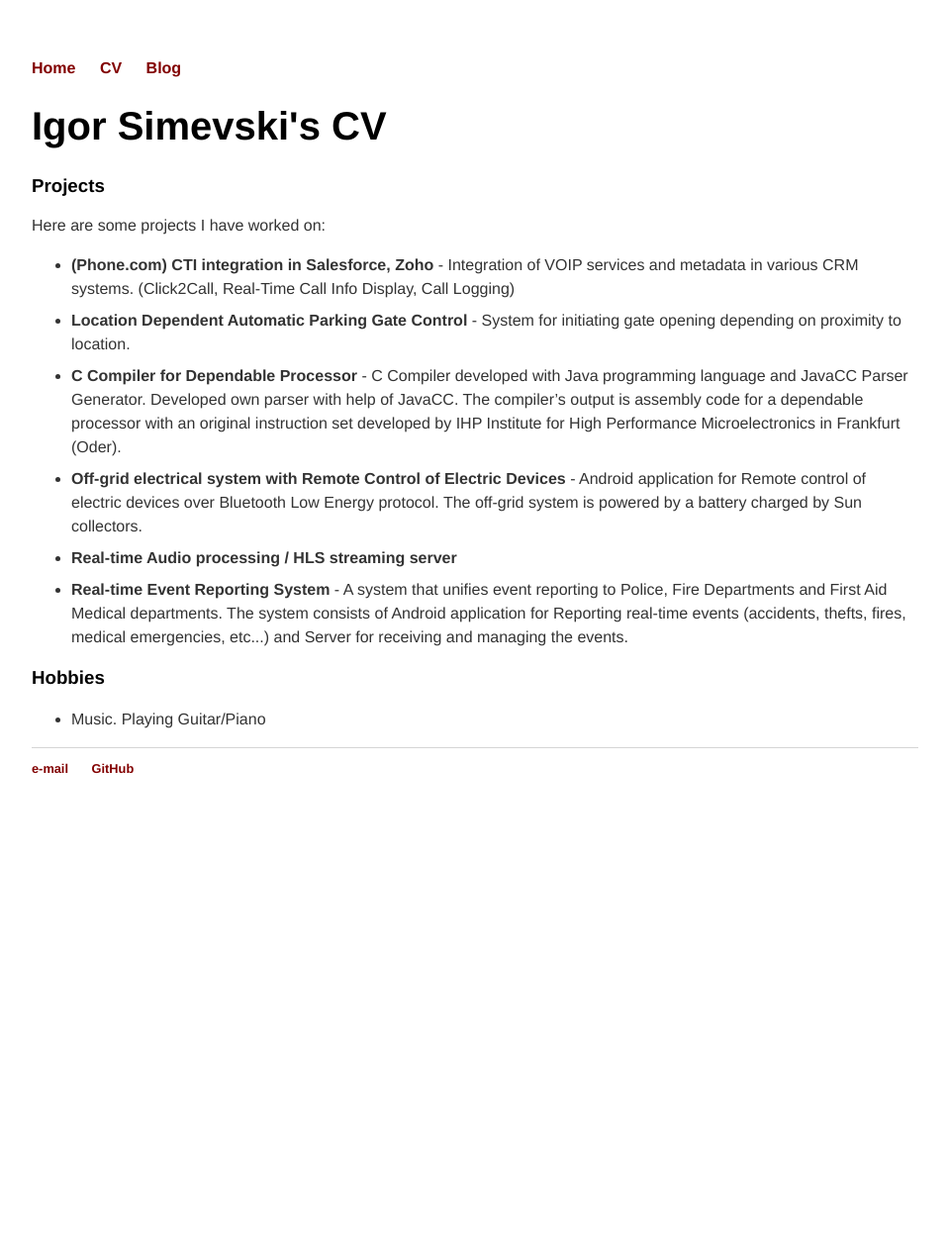
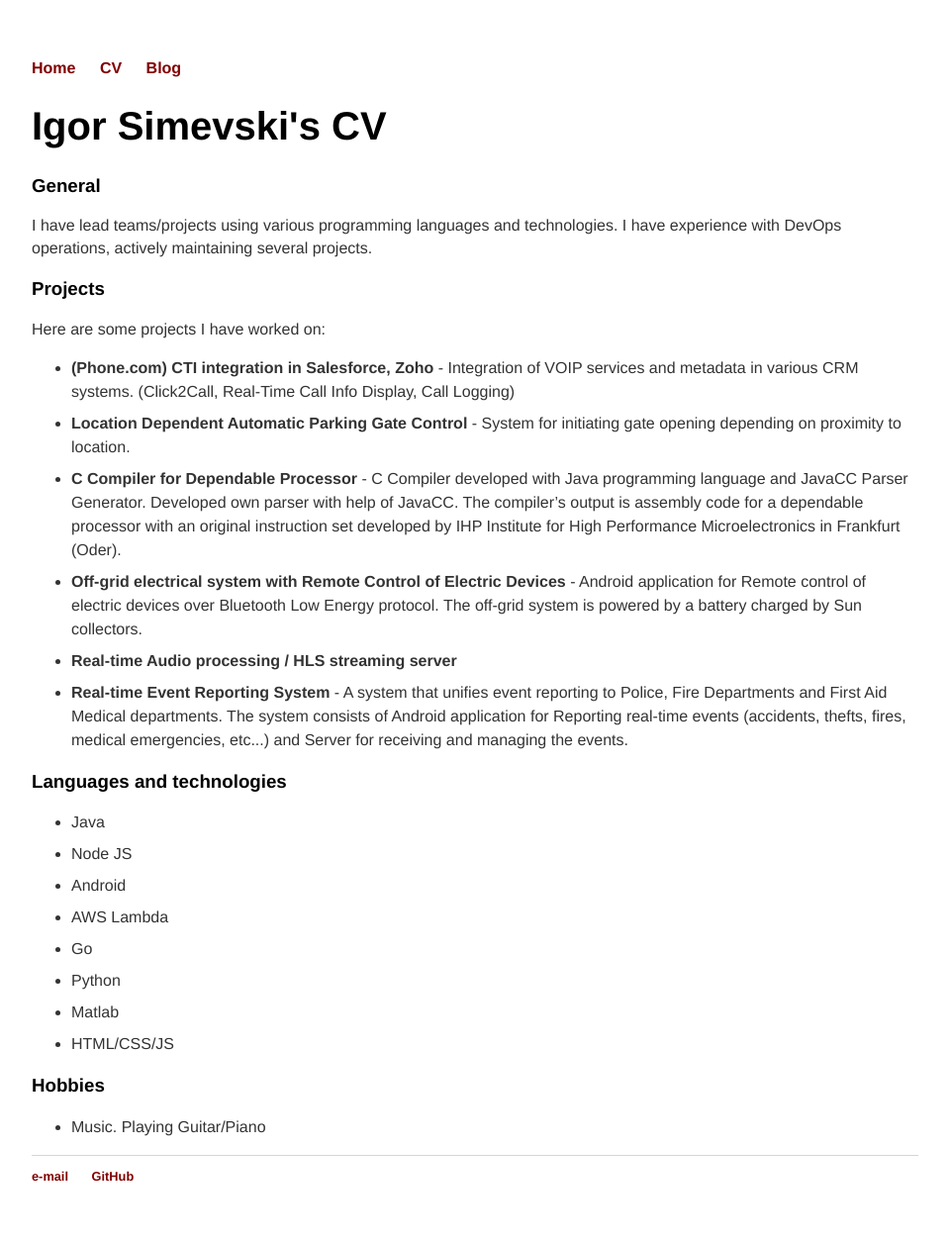
Before and after one commit to igorsimevski/igorsimevski.github.io, a Jekyll site: the page built from cv/index.html, in a window 1280 px wide. Shown: the whole page at 99% size, without its empty margins (160-1119 px from the left). Built offline with Jekyll 4.4.1, drawn with Linux system fonts in a browser that asks for light colours; before the commit the page ends 900 px from its top, so only the background shows below that.

Commit message:
Update index.html

```diff
--- a/cv/index.html
+++ b/cv/index.html
@@ -5,6 +5,8 @@ title: Igor Simevski
 <div class="blurb">
 	<h1>Igor Simevski's CV</h1>
 
+	<h3>General</h3>
+	<p>I have lead teams/projects using various programming languages and technologies. I have experience with DevOps operations, actively maintaining several projects.</p>
 	<h3>Projects</h3>
 	<p>Here are some projects I have worked on:</p>
 	<ul class="default-list">
@@ -15,6 +17,17 @@ title: Igor Simevski
 		<li><b>Real-time Audio processing / HLS streaming server</b></li>
 		<li><b>Real-time Event Reporting System</b> - A system that unifies event reporting to Police, Fire Departments and First Aid Medical departments. The system consists of Android application for Reporting real-time events (accidents, thefts, fires, medical emergencies, etc...) and Server for receiving and managing the events.</li>
 	</ul>
+	<h3>Languages and technologies</h3>
+	<ul class="default-list">
+		<li>Java</li>
+		<li>Node JS</li>
+		<li>Android</li>
+		<li>AWS Lambda</li>
+		<li>Go</li>
+		<li>Python</li>
+		<li>Matlab</li>
+		<li>HTML/CSS/JS</li>
+	</ul>
 	<h3>Hobbies</h3>
 	<ul class="default-list">
 		<li>Music. Playing Guitar/Piano</li>
```
